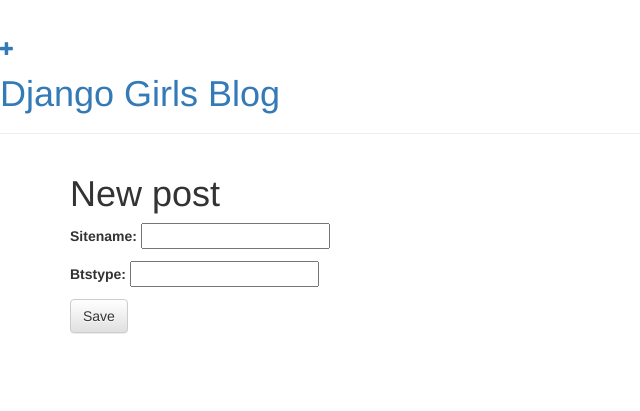
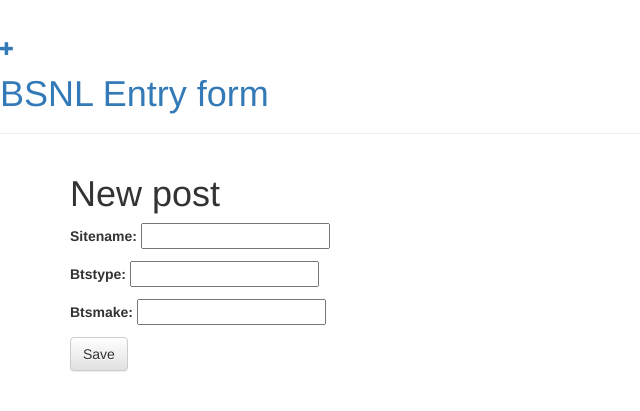
Before and after one commit to bujjiece4u/bsnladb, a Django app: a page that uses bsnl/bsnlsite/templates/bsnlsite/base.html in a window 1280 px wide. Shown: the top 411 px of the page, without its empty margins (0-640 px from the left). Run offline with Django 3.2, Linux system fonts and the light colour scheme; some libraries are stand-ins or nearby versions.

Commit message:
Added another field

```diff
--- a/bsnl/bsnlsite/forms.py
+++ b/bsnl/bsnlsite/forms.py
@@ -6,4 +6,4 @@
 
     class Meta:
         model = bsnlsitedb
-        fields = ('sitename', 'btstype',)
+        fields = ('sitename', 'btstype','btsmake',)
--- a/bsnl/bsnlsite/templates/bsnlsite/base.html
+++ b/bsnl/bsnlsite/templates/bsnlsite/base.html
@@ -10,7 +10,7 @@
     <body>
         <div class="page-header">
             <a href="{% url 'post_new' %}" class="top-menu"><span class="glyphicon glyphicon-plus"></span></a>
-            <h1><a href="/">Django Girls Blog</a></h1>
+            <h1><a href="/">BSNL Entry form</a></h1>
         </div>
         <div class="content container">
             <div class="row">
```
